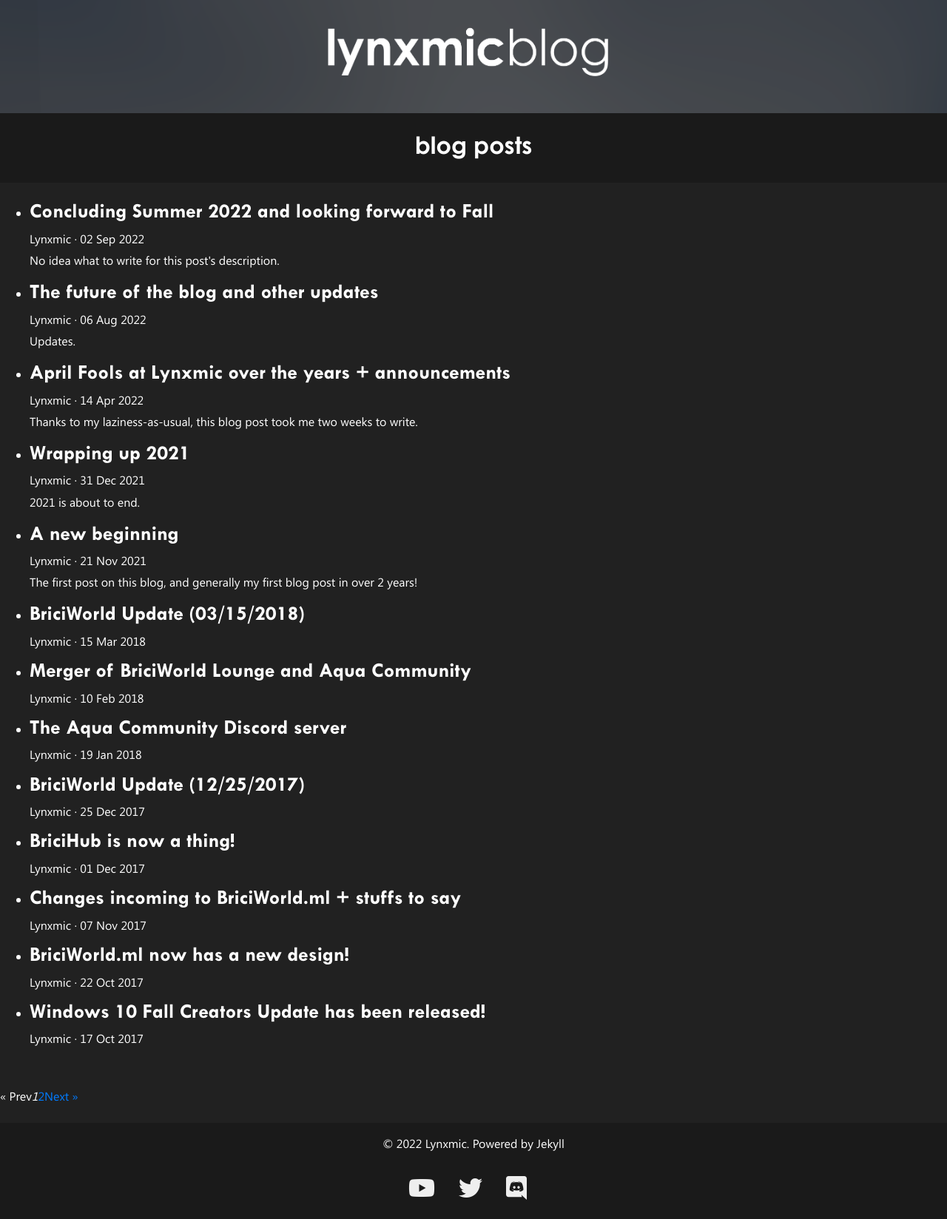
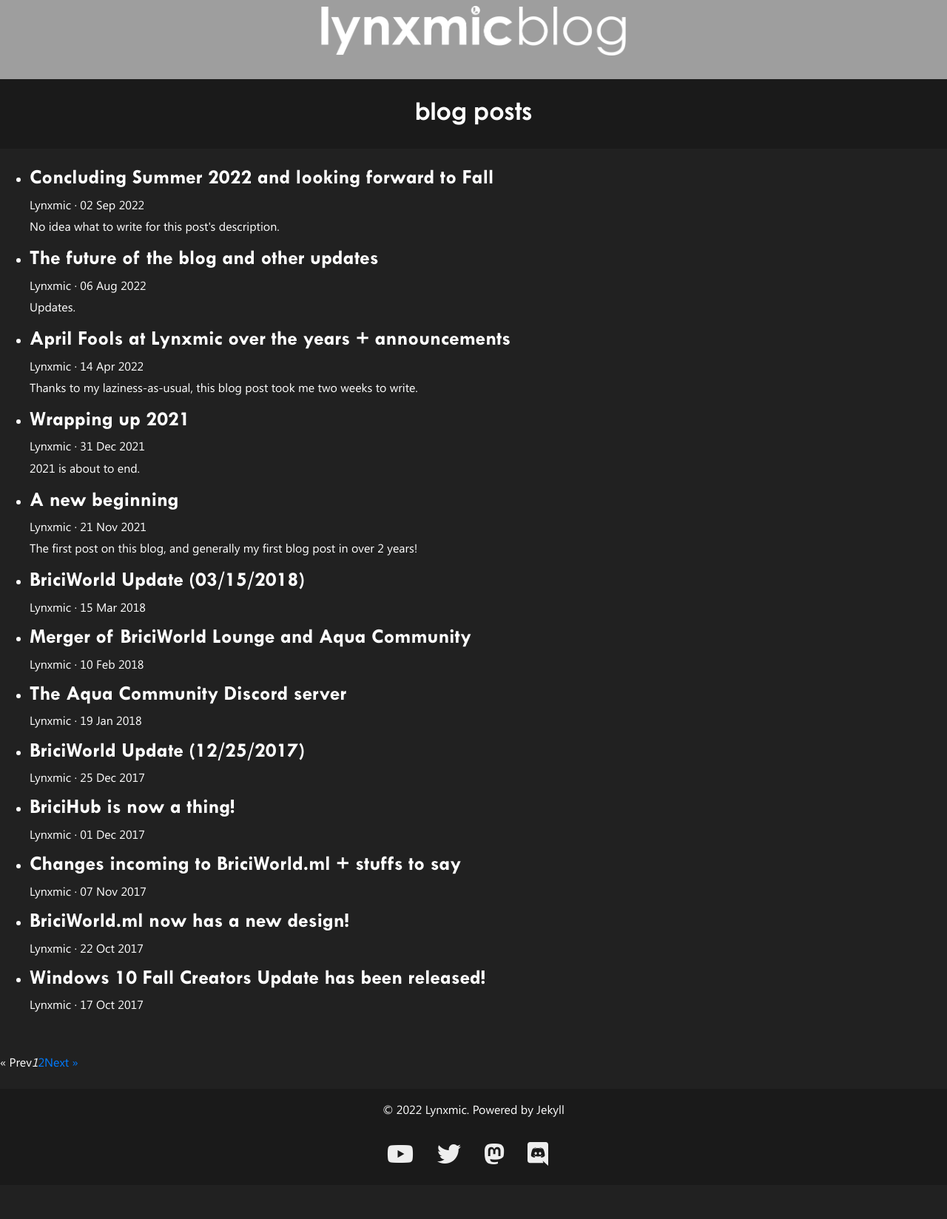
Before and after one commit to theclyron/lynxblog, a Jekyll site: the page built from docs/index.html, in a window 1280 px wide. Shown: the whole page at 74% size. Built offline with Jekyll 4.4.1, drawn with Linux system fonts in a browser that asks for light colours; nearby versions of some CDN libraries; the list of posts is cut into pages by our own code; after the commit the page ends 1602 px from its top, so only the background shows below that.

Commit message:
update branding; add mastodon

```diff
--- a/docs/_layouts/homepage.html
+++ b/docs/_layouts/homepage.html
@@ -1,6 +1,6 @@
 <!DOCTYPE html>
 <html lang="en">
-<link rel="icon" type="image/png" href="https://lynxmic.github.io/img/pen.png">
+<link rel="icon" type="image/png" href="https://lynxmic.github.io/img/blog favicon.png">
 <head>
   <meta charset="utf-8">
   <meta name="title" content="Lynxmic Blog">
@@ -63,9 +63,10 @@
 </head>
 
 <body>
-  <div style="background-image: url('https://lynxmic.github.io/img/bg alt.png');">
+  <div style="background-image: url('https://lynxmic.github.io/img/bg2.png');">
   <div class="d-flex flex-row flex-center">
-    <div class="p-2"><a href="{{ site.url }}"><img width="412" height="113" src="https://lynxmic.github.io/img/logo2.png"></a></div>
+    <br>
+    <div class="p-2"><a href="{{ site.url }}"><img width="412" height="67" src="https://lynxmic.github.io/img/blog logo.png"></a></div>
 </div>
   <br>
 </div>
@@ -85,6 +86,7 @@
       <div class="d-flex flex-row flex-center">
         <div class="p-2"><br><a href="https://www.youtube.com/channel/UC_qybz4t70ZYp_2vTd8S-oQ" title="Lynxmic on YouTube"><i style="margin-right: 0.5em; color: #EEEEEE;" class="fab fa-youtube fa-2x"></i></a></div>
         <div class="p-2"><br><a href="https://twitter.com/lynxmic" title="Lynxmic on Twitter"><i style="margin-right: 0.5em; color: #EEEEEE;" class="fab fa-twitter fa-2x"></i></a></div>
+        <div class="p-2"><br><a href="https://wetdry.world/@lynxmic" title="Lynxmic on Mastodon"><i style="margin-right: 0.5em; color: #EEEEEE;" class="fab fa-mastodon fa-2x"></i></a></div>
         <div class="p-2"><br><a href="https://discord.io/lynxmic" title="Join the Discord Server (Axeon)"><i style="margin-right: 0.5em; color: #EEEEEE;" class="fab fa-discord fa-2x"></i></a></div>
     </div>
     </div>
```
